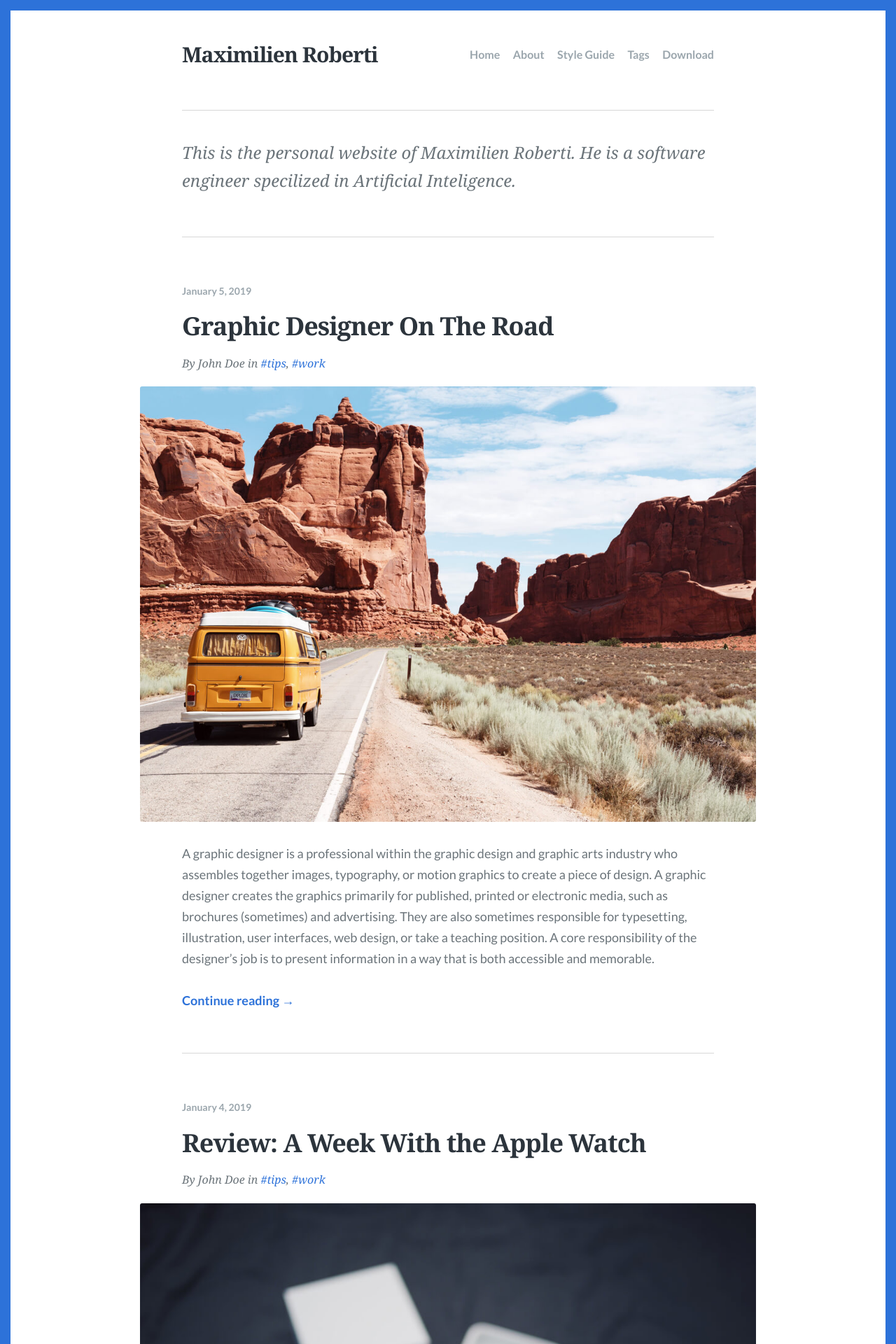
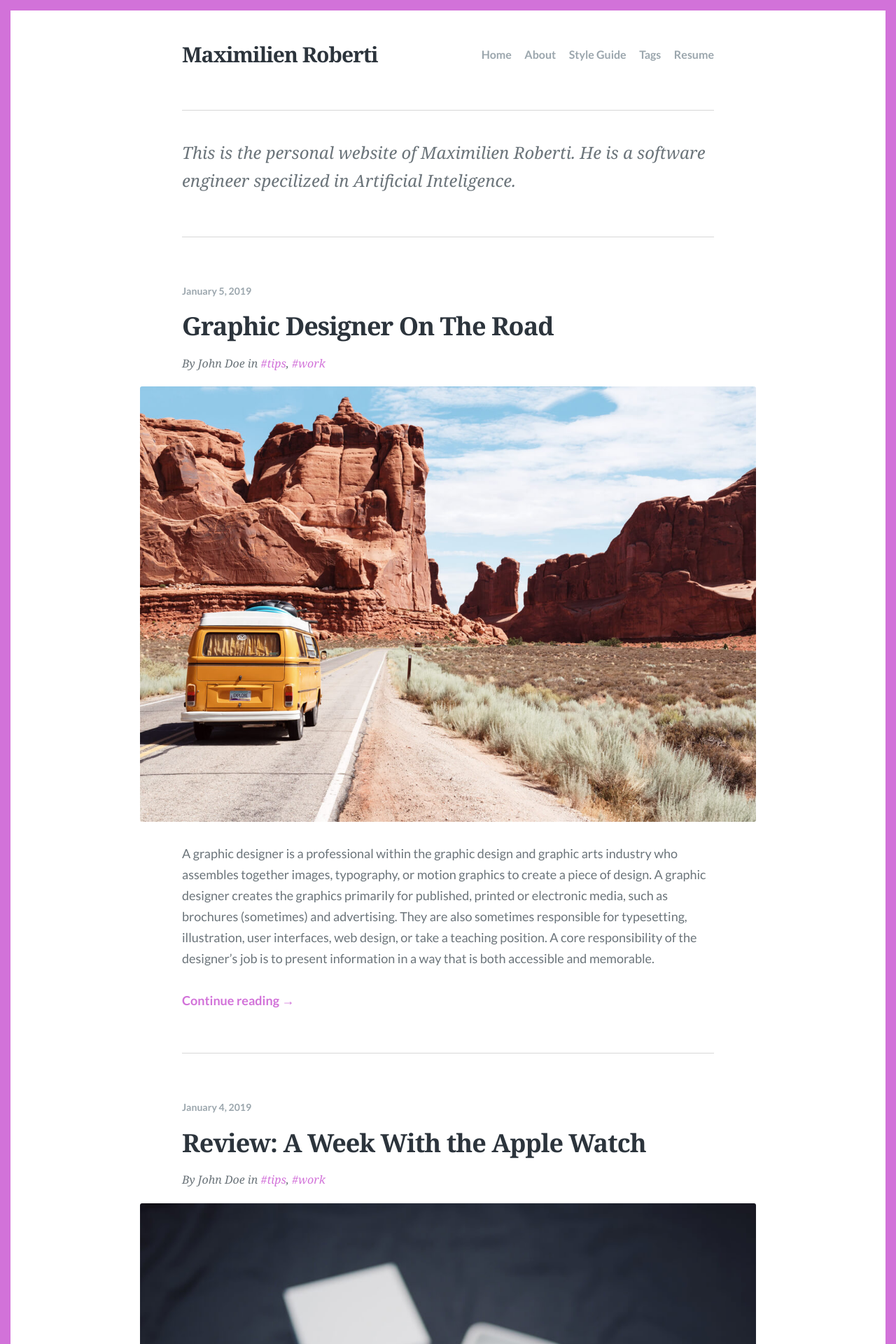
Before and after one commit to maximilienroberti/Scriptor-blog, a Jekyll site: the page built from index.html, in a window 1280 px wide. Shown: the top 1920 px of the page at 70% size. Built offline with Jekyll 4.4.1, drawn with Linux system fonts in a browser that asks for light colours; some web fonts are replaced; the list of posts is cut into pages by our own code; some of the changed text lies outside the part shown.

Commit message:
Update Config “config”

```diff
--- a/_config.yml
+++ b/_config.yml
@@ -1,4 +1,4 @@
-accent_color: '#2d72d9'
+accent_color: '#d272d9'
 lang: en-US
 title: Maximilien Roberti
 description: >-
@@ -18,12 +18,11 @@ navigation:
     url: /style-guide/
   - text: Tags
     url: /tags/
-  - text: Download
-    url: 'https://github.com/JustGoodThemes/Scriptor-Jekyll-Theme'
+  - text: Resume
+    url: >-
+      https://drive.google.com/file/d/1pvlV0biYjQCMDy0dHgypI82lAeNsEs93/view?usp=sharing
 footer:
-  content: >-
-    &copy; Scriptor all rights reserved. Theme by
-    [JustGoodThemes](https://www.justgoodthemes.com).
+  content: '&copy;'
   has_social: true
 plugins:
   - jekyll-paginate
```
